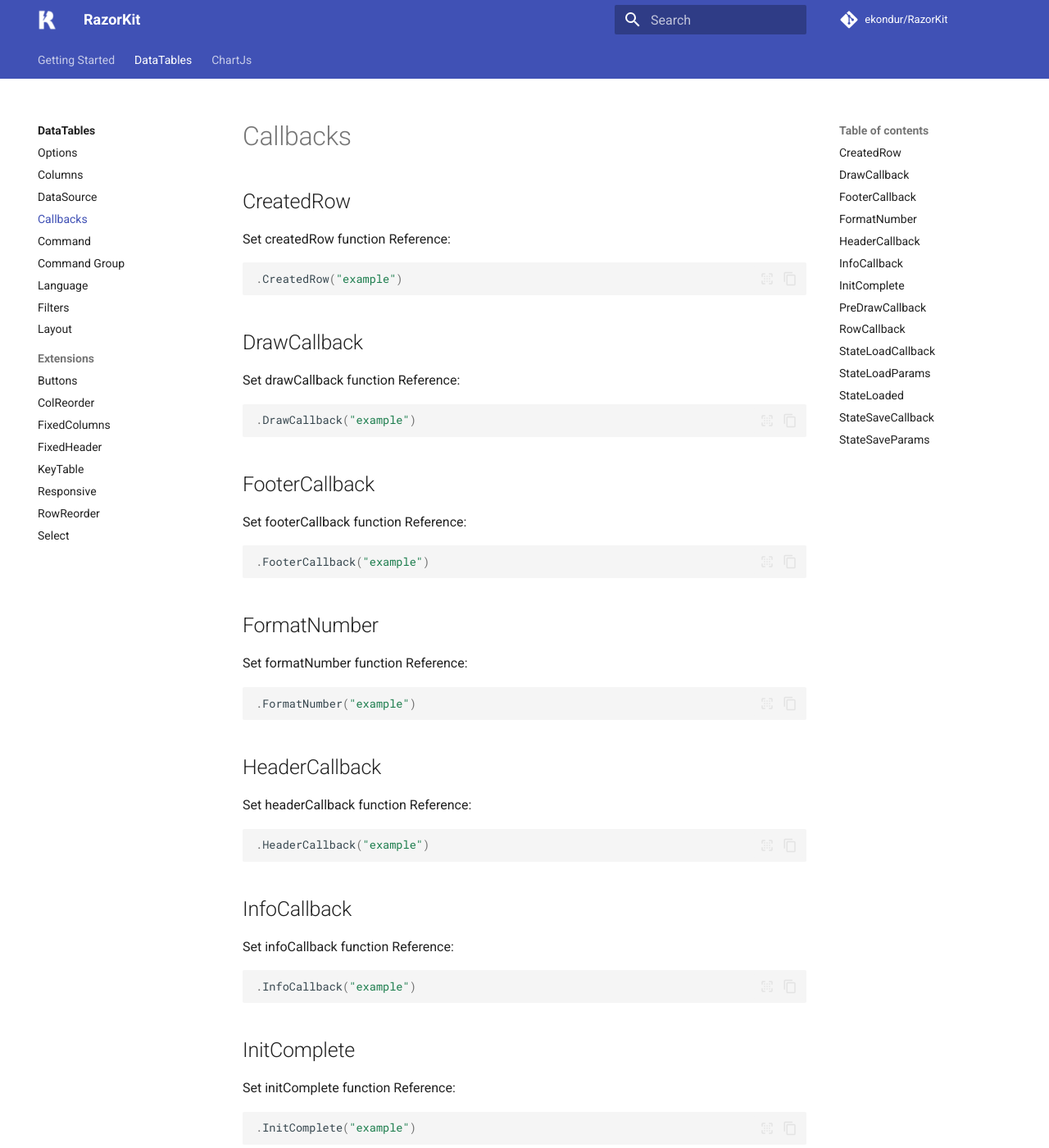
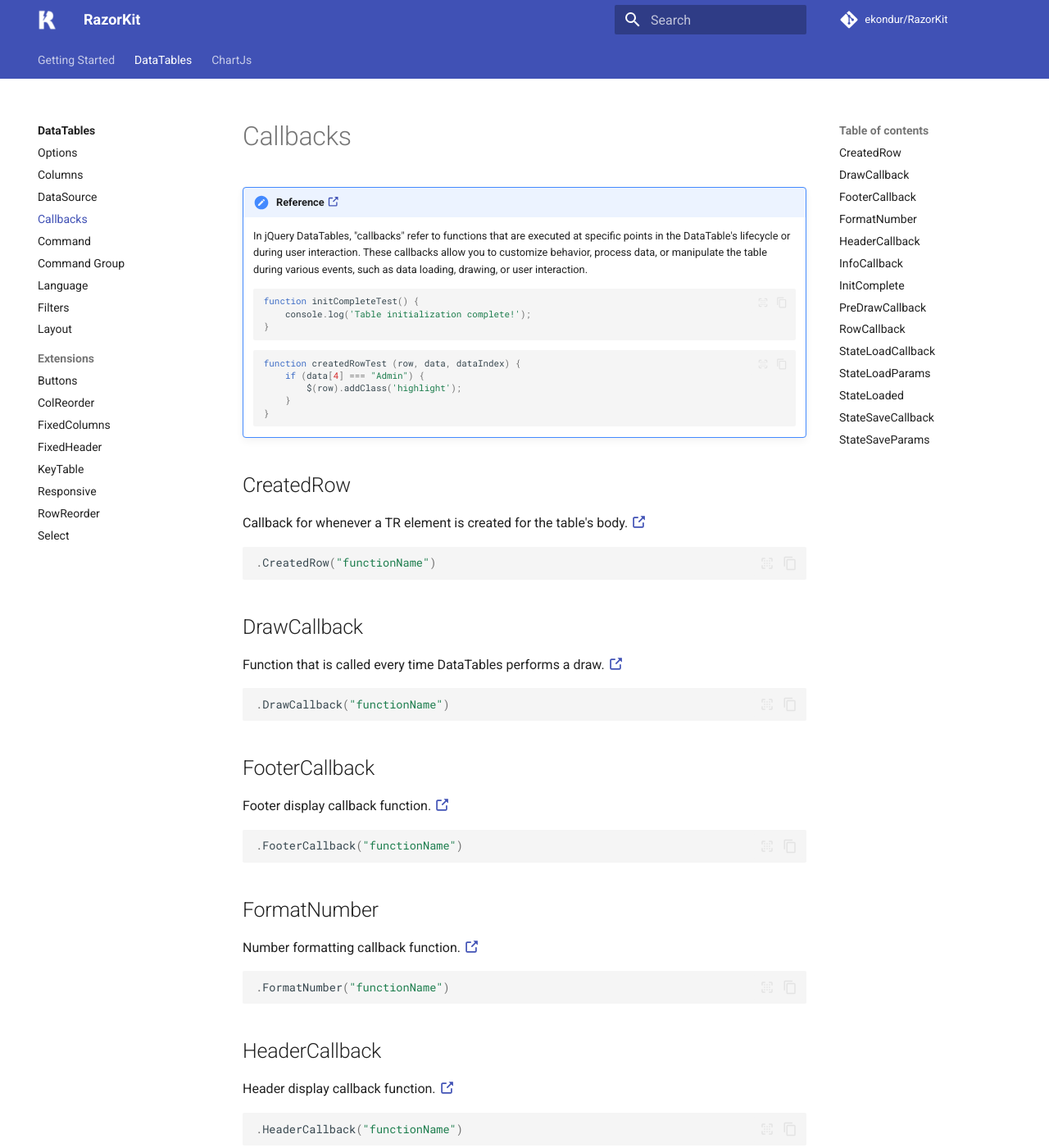
Before and after one commit to ekondur/RazorKit, an MkDocs documentation site: the page built from docs/datatables/callbacks.md, in a window 1280 px wide and 1400 px high. Shown: the whole window at 82% size. Built offline with MkDocs 1.6.1 and Material for MkDocs 9.7.7, drawn with Linux system fonts in a browser that asks for light colours; comment, search, counter and statistics services are not loaded; some of the changed text lies outside the part shown.

Commit message:
updated callbacks docs

````diff
--- a/docs/datatables/callbacks.md
+++ b/docs/datatables/callbacks.md
@@ -1,83 +1,113 @@
+!!! note "Reference [:octicons-link-external-16:](https://datatables.net/reference/option/?extn=DataTables%20-%20Callbacks)"
+	In jQuery DataTables, "callbacks" refer to functions that are executed at specific points in the DataTable's lifecycle or during user interaction.
+	These callbacks allow you to customize behavior, process data, or manipulate the table during various events, such as data loading, drawing, or user interaction.
+	```javascript
+	function initCompleteTest() {
+        console.log('Table initialization complete!');
+    }
+	```
+	```javascript
+	function createdRowTest (row, data, dataIndex) {
+        if (data[4] === "Admin") {
+            $(row).addClass('highlight');
+        }
+    }
+	```
+
 ## CreatedRow
-Set createdRow function Reference:
+Callback for whenever a TR element is created for the table's body.
+[:octicons-link-external-16:](https://datatables.net/reference/option/createdRow)
 ```csharp
-.CreatedRow("example")
+.CreatedRow("functionName")
 ```
 
 ## DrawCallback
-Set drawCallback function Reference:
+Function that is called every time DataTables performs a draw.
+[:octicons-link-external-16:](https://datatables.net/reference/option/drawCallback)
 ```csharp
-.DrawCallback("example")
+.DrawCallback("functionName")
 ```
 
 ## FooterCallback
-Set footerCallback function Reference:
+Footer display callback function.
+[:octicons-link-external-16:](https://datatables.net/reference/option/footerCallback)
 ```csharp
-.FooterCallback("example")
+.FooterCallback("functionName")
 ```
 
 ## FormatNumber
-Set formatNumber function Reference:
+Number formatting callback function.
+[:octicons-link-external-16:](https://datatables.net/reference/option/formatNumber)
 ```csharp
-.FormatNumber("example")
+.FormatNumber("functionName")
 ```
 
 ## HeaderCallback
-Set headerCallback function Reference:
+Header display callback function.
+[:octicons-link-external-16:](https://datatables.net/reference/option/headerCallback)
 ```csharp
-.HeaderCallback("example")
+.HeaderCallback("functionName")
 ```
 
 ## InfoCallback
-Set infoCallback function Reference:
+Table summary information display callback.
+[:octicons-link-external-16:](https://datatables.net/reference/option/infoCallback)
 ```csharp
-.InfoCallback("example")
+.InfoCallback("functionName")
 ```
 
 ## InitComplete
-Set initComplete function Reference:
+Initialisation complete callback.
+[:octicons-link-external-16:](https://datatables.net/reference/option/initComplete)
 ```csharp
-.InitComplete("example")
+.InitComplete("functionName")
 ```
 
 ## PreDrawCallback
-Set preDrawCallback function Reference:
+Pre-draw callback.
+[:octicons-link-external-16:](https://datatables.net/reference/option/preDrawCallback)
 ```csharp
-.PreDrawCallback("example")
+.PreDrawCallback("functionName")
 ```
 
 ## RowCallback
-Set rowCallback function Reference:
+Row draw callback.
+[:octicons-link-external-16:](https://datatables.net/reference/option/rowCallback)
 ```csharp
-.RowCallback("example")
+.RowCallback("functionName")
 ```
 
 ## StateLoadCallback
-Set stateLoadCallback function Reference:
+Callback that defines where and how a saved state should be loaded.
+[:octicons-link-external-16:](https://datatables.net/reference/option/stateLoadCallback)
 ```csharp
-.StateLoadCallback("example")
+.StateLoadCallback("functionName")
 ```
 
 ## StateLoadParams
-Set stateLoadParams function Reference:
+State loaded - data manipulation callback.
+[:octicons-link-external-16:](https://datatables.net/reference/option/stateLoadParams)
 ```csharp
-.StateLoadParams("example")
+.StateLoadParams("functionName")
 ```
 
 ## StateLoaded
-Set stateLoaded function Reference:
+State loaded callback.
+[:octicons-link-external-16:](https://datatables.net/reference/option/stateLoaded)
 ```csharp
-.StateLoaded("example")
+.StateLoaded("functionName")
 ```
 
 ## StateSaveCallback
-Set stateSaveCallback function Reference:
+Callback that defines how the table state is stored and where.
+[:octicons-link-external-16:](https://datatables.net/reference/option/stateSaveCallback)
 ```csharp
-.StateSaveCallback("example")
+.StateSaveCallback("functionName")
 ```
 
 ## StateSaveParams
-Set stateSaveParams function Reference:
+State save - data manipulation callback.
+[:octicons-link-external-16:](https://datatables.net/reference/option/stateSaveParams)
 ```csharp
-.StateSaveParams("example")
+.StateSaveParams("functionName")
 ```
````
Also changed, not shown: docs/datatables/datasource.md (+28 -7 lines), 8 other files.
